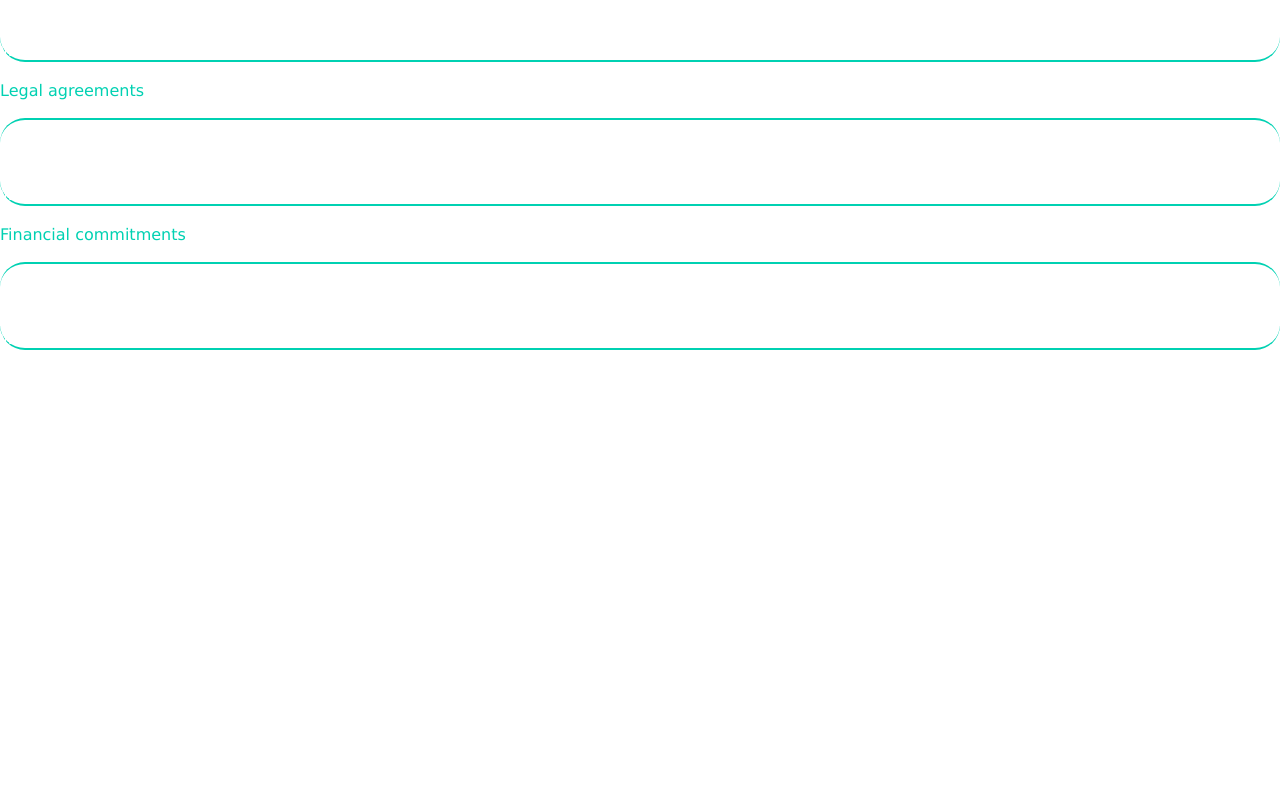
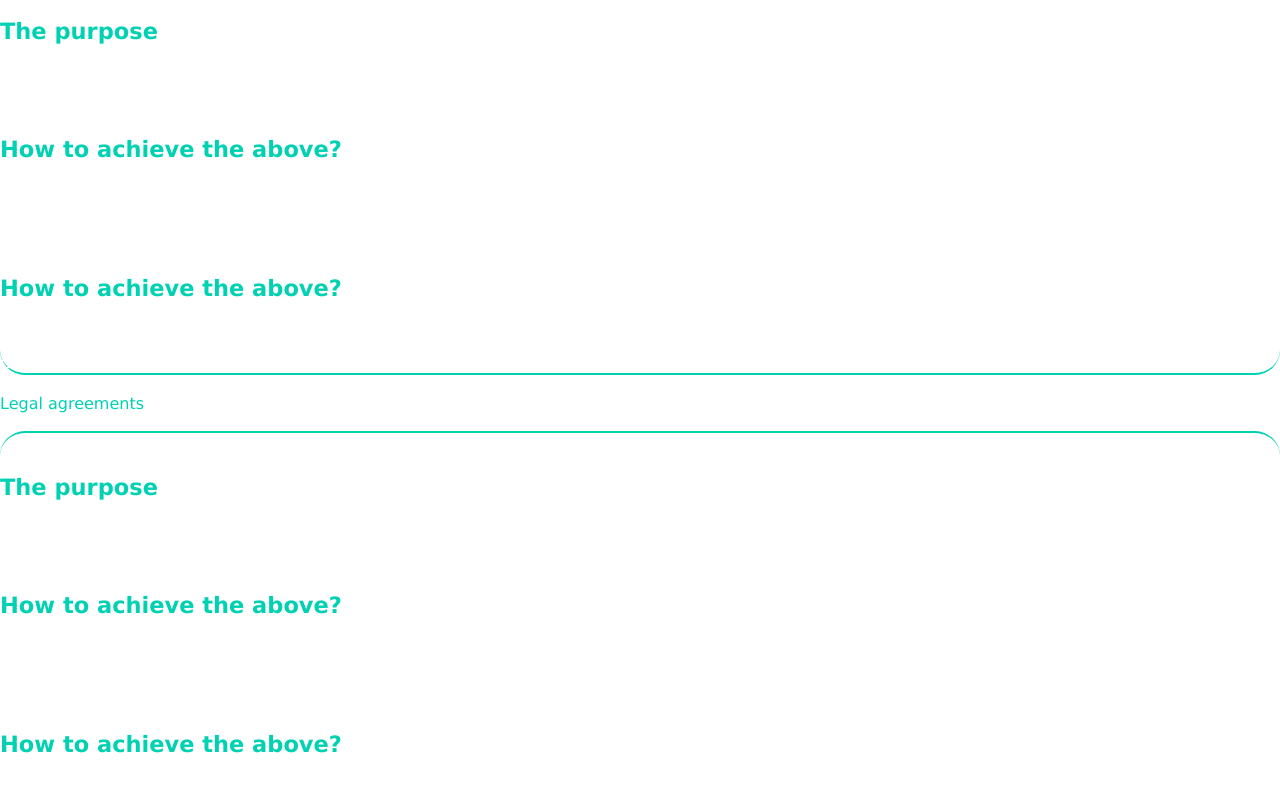
Before and after one commit to farinavito/Web3-Website, a Next.js app: page /use-cases in a window 1280 px wide. Shown: the part 691-1480 px from the top of the page. Before the commit the page ends 1059 px from the top, so only its background shows below. Built offline with nearby package versions, Linux system fonts and the light colour scheme.

Commit message:
added template code to other sections

```diff
--- a/pages/use-cases.js
+++ b/pages/use-cases.js
@@ -86,9 +86,15 @@ const Cases = () => {
                     Buy and sell services
                     </text>
                     <p className="has-text-left pb-6 pt-4 pl-5 mt-5">
-                        <br></br>
-                        By using smart contrats, we make sure that subjects who don't know eachother and <br></br>
-                        don't have physical access to one another, fulfill their obligations to eachother <br></br>
+                    <h2>The purpose</h2>
+                        Increasing economies by providing a worldwide system where buyers and sellers can exchange goods without trusting eachother.
+                        <h2 >How to achieve the above?</h2>
+                        By using smart contracts, we make sure that subjects who don't know eachother and
+                        don't have physical access to one another, fulfill their obligations to eachother
+                        without cheating the system.
+                        <h2 >How to achieve the above?</h2>
+                        By using smart contracts, we make sure that subjects who don't know eachother and
+                        don't have physical access to one another, fulfill their obligations to eachother
                         without cheating the system.
                     </p>
                   </div>
@@ -102,9 +108,15 @@ const Cases = () => {
                     Legal agreements
                     </text>
                     <p className="has-text-left pb-6 pt-4 pl-5 mt-5">
-                        <br></br>
-                        By using smart contrats, we make sure that subjects who don't know eachother and <br></br>
-                        don't have physical access to one another, fulfill their obligations to eachother <br></br>
+                    <h2>The purpose</h2>
+                        Increasing economies by providing a worldwide system where buyers and sellers can exchange goods without trusting eachother.
+                        <h2 >How to achieve the above?</h2>
+                        By using smart contracts, we make sure that subjects who don't know eachother and
+                        don't have physical access to one another, fulfill their obligations to eachother
+                        without cheating the system.
+                        <h2 >How to achieve the above?</h2>
+                        By using smart contracts, we make sure that subjects who don't know eachother and
+                        don't have physical access to one another, fulfill their obligations to eachother
                         without cheating the system.
                     </p>
                   </div>
@@ -118,9 +130,15 @@ const Cases = () => {
                     Financial commitments
                     </text>
                     <p className="has-text-left pb-6 pt-4 pl-5 mt-5">
-                        <br></br>
-                        By using smart contrats, we make sure that subjects who don't know eachother and <br></br>
-                        don't have physical access to one another, fulfill their obligations to eachother <br></br>
+                    <h2>The purpose</h2>
+                        Increasing economies by providing a worldwide system where buyers and sellers can exchange goods without trusting eachother.
+                        <h2 >How to achieve the above?</h2>
+                        By using smart contracts, we make sure that subjects who don't know eachother and
+                        don't have physical access to one another, fulfill their obligations to eachother
+                        without cheating the system.
+                        <h2 >How to achieve the above?</h2>
+                        By using smart contracts, we make sure that subjects who don't know eachother and
+                        don't have physical access to one another, fulfill their obligations to eachother
                         without cheating the system.
                     </p>
                   </div>
```
